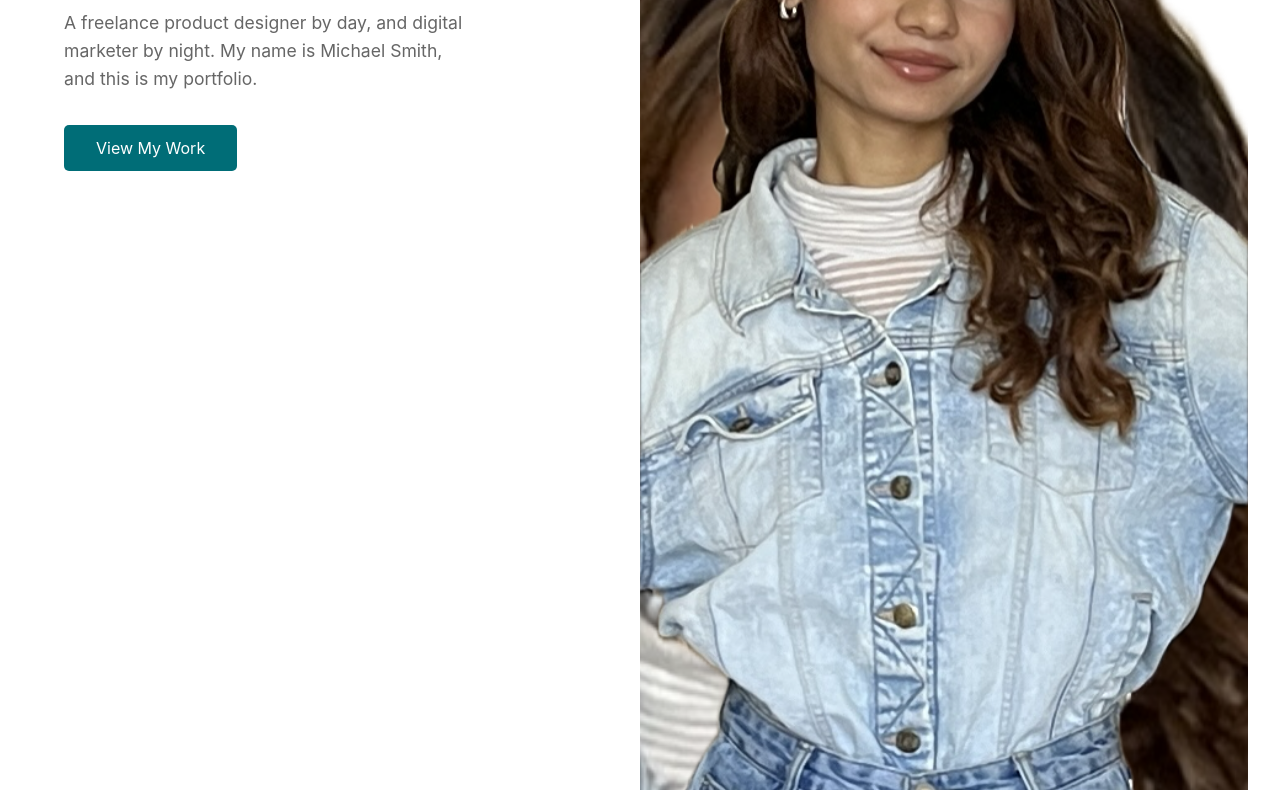
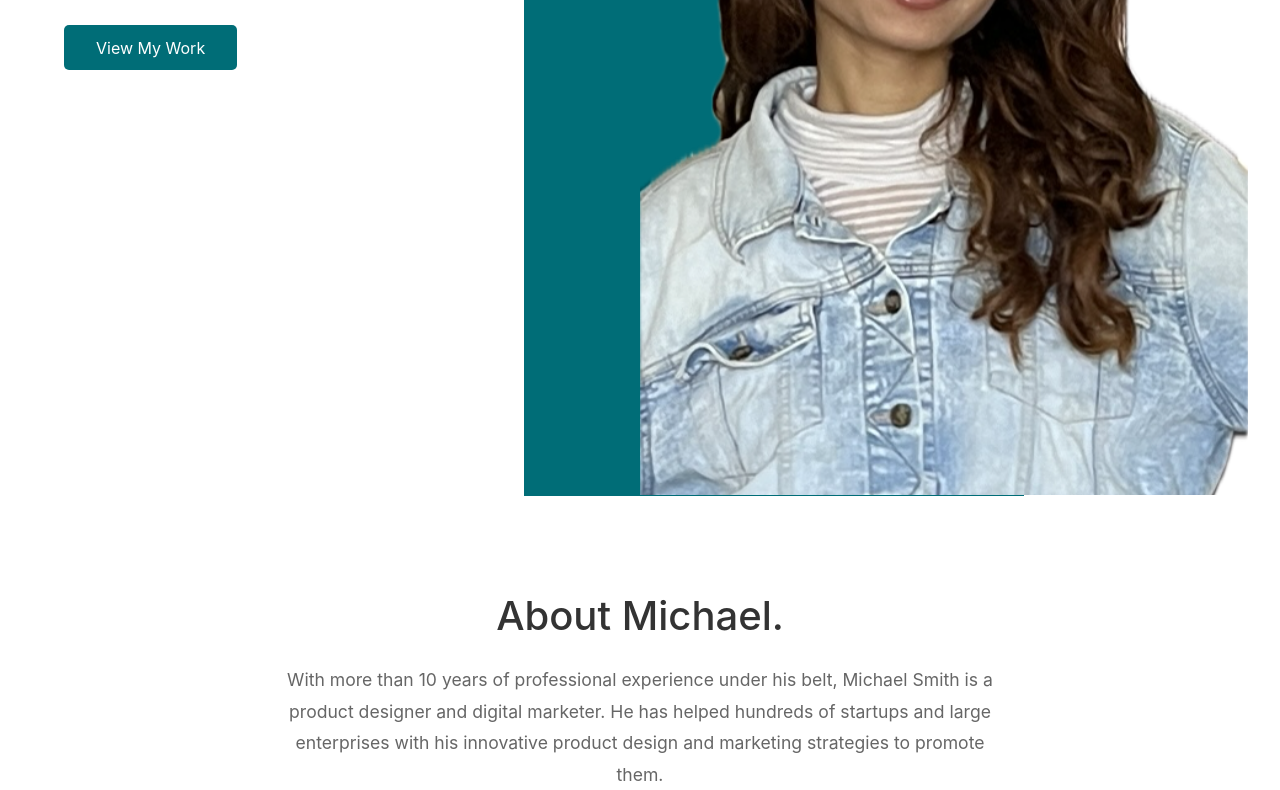
Before and after one commit to KritikaAcharya/web, a plain HTML site: page index.html in a window 1280 px wide. Shown: the part 337-1127 px from the top of the page. Drawn offline with Linux system fonts and the light colour scheme.

Commit message:
looks fine

```diff
--- a/design/style.css
+++ b/design/style.css
@@ -34,7 +34,21 @@ body {
     min-height: 80vh;
     max-width: 1400px;
     margin: 0 auto;
+    position: relative; /* Needed for absolute positioning of the line */
+    z-index: 1; /* Ensures the content stays above the background */
 }
+
+.hero::before {
+    content: "";
+    position: absolute;
+    top: 0;
+    right: 20%; /* 20% from the right */
+    width: 500px; /* Width of the line */
+    height: 104.1vh; /* Ensures it stretches down */
+    background-color: #006d77; /* Blue color */
+    z-index: -1; /* Sends it to the background */
+}
+
 
 .hero-content {
     padding: 4rem 2rem;
@@ -73,24 +87,24 @@ body {
 }
 
 .hero-image {
-    /* background-color: #006d77; */
     display: flex;
-    align-items: center;
-    justify-content: center;
+    align-items: flex-start; /* Aligns content to the top */
+    justify-content: flex-start; /* Aligns content to the left */
     overflow: hidden;
-    height: 100%;
-    background-image: url('/picture/mypic.png'); /* Replace with your image */
-    background-size: cover; /* Ensures the image covers the element */
-    background-position: center top; /* Position the image from the top */
-    background-attachment: fixed; /* Optional: to keep the background fixed while scrolling */
+    height: 100vh; /* Ensures it takes the full viewport height */
+    background-position: top left; /* Positions the background to the top-left */
+    background-attachment: fixed;
+    margin: 0; /* Removes any default margins */
+    padding: 0; /* Removes any default paddings */
 }
-
 
 .hero-image img {
     width: 100%;
-    height: 100%;
+    height: 100vh;
     object-fit: cover;
+    object-position: top center;
 }
+
 
 .about {
     padding: 4rem 2rem;
--- a/index.html
+++ b/index.html
@@ -7,15 +7,12 @@
     <link rel="stylesheet" href="/design/style.css">
 </head>
 <body>
-    <nav class="navbar">
-        <a href="#" class="logo">.WPFolio</a>
-        <div class="menu-icon">☰</div>
-    </nav>
+
 
     <section class="hero">
         <div class="hero-content">
             <h1 class="hero-name">Michael<br>Smith</h1>
-            <p class="hero-description">A freelance product designer by day, and digital marketer by night. My name is Michael Smith, and this is my portfolio.</p>
+            <p class="hero-description">A freelance product designer by day, and digital marketer by night. This is my portfolio.</p>
             <a href="#" class="cta-button">View My Work</a>
         </div>
         <div class="hero-image">
@@ -27,6 +24,7 @@
         <h2>About Michael.</h2>
         <p>With more than 10 years of professional experience under his belt, Michael Smith is a product designer and digital marketer. He has helped hundreds of startups and large enterprises with his innovative product design and marketing strategies to promote them.</p>
     </section>
+
 
     <section class="services">
         <div class="service-card">
```
